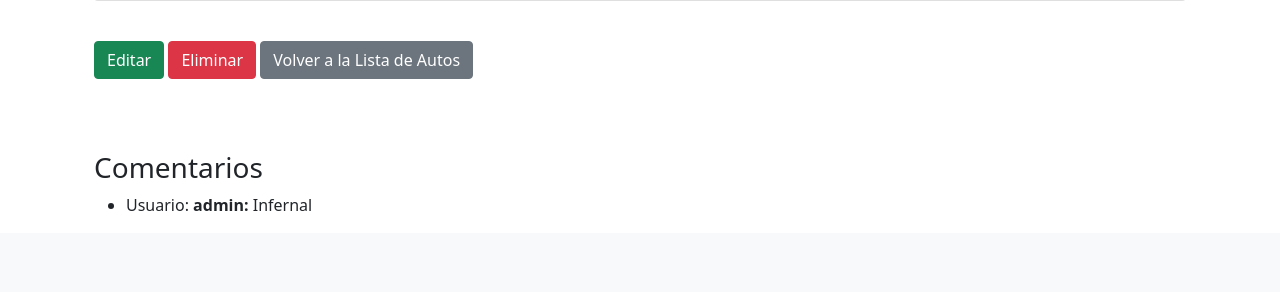
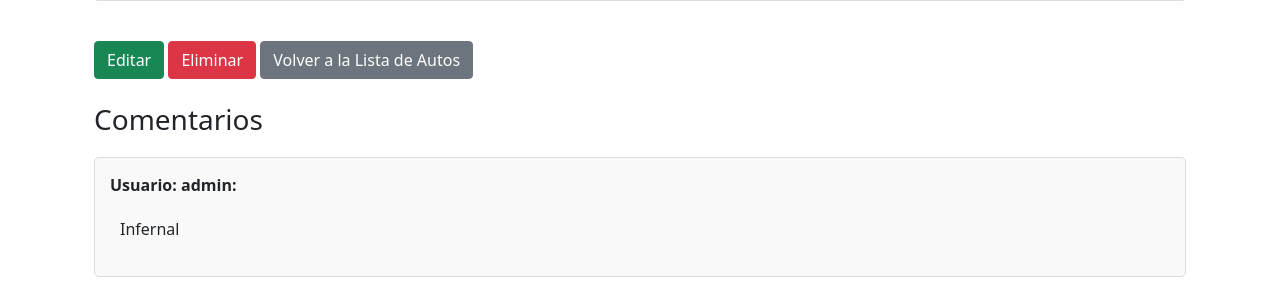
Before and after one commit to JoelFedericoCabral/consecionaria, a Django app: page /gestion/autos/7/ in a window 1280 px wide. Shown: the part 885-1177 px from the top of the page. Before the commit the page ends 1096 px from the top, so only its background shows below. Run offline with Django 5.2, Linux system fonts and the light colour scheme; data comes from the database, SQL or seed files in the repository; both versions use the stored data as it was after the commit.

Commit message:
mejora en comentarios

```diff
--- a/gestion/templates/autos/detail.html
+++ b/gestion/templates/autos/detail.html
@@ -24,20 +24,19 @@
     </form>
     <a href="{% url 'auto-list' %}" class="btn btn-secondary mt-3">Volver a la Lista de Autos</a>
     <br><br>
-    <br><br>
 
     <h3>Comentarios</h3>
-    {% if comentarios %}
-        <ul>
+    <div class="comment-section" style="margin-top: 20px;">
+        {% if comentarios %}
             {% for comentario in comentarios %}
-                <li>
-                    Usuario: <strong>{{ comentario.autor.username }}:</strong>
-                    {{ comentario.comentario }}
-                </li>
+                <div class="comment-card" style="background: #f9f9f9; border: 1px solid #ddd; border-radius: 5px; padding: 15px; margin-bottom: 15px;">
+                    <div class="comment-author" style="font-weight: bold; margin-bottom: 10px;">Usuario: <strong>{{ comentario.autor.username }}:</strong></div>
+                    <div class="comment-text" style="margin-bottom: 10px; padding: 10px;">{{ comentario.comentario }}</div>
+                </div>
             {% endfor %}
-        </ul>
-    {% else %}
-        <p>No hay comentarios para este auto.</p>
-    {% endif %}
+        {% else %}
+            <p>No hay comentarios para este auto.</p>
+        {% endif %}
+    </div>
 </div>
 {% endblock %}
--- a/home/templates/home/base.html
+++ b/home/templates/home/base.html
@@ -4,6 +4,7 @@
     <meta charset="UTF-8">
     <meta name="viewport" content="width=device-width, initial-scale=1.0">
     <title>Concesionaria de Autos</title>
+    {% load static %}
     <link href="https://cdn.jsdelivr.net/npm/bootstrap@5.1.3/dist/css/bootstrap.min.css" rel="stylesheet">
     <script src="https://cdn.jsdelivr.net/npm/bootstrap@5.1.3/dist/js/bootstrap.bundle.min.js"></script>
 
--- a/home/templates/home/login.html
+++ b/home/templates/home/login.html
@@ -1,4 +1,4 @@
-{% extends 'home/base.html' %}
+{% extends 'home/auth.html' %}
 {% load static %}
 {% load crispy_forms_tags %}
 {% block head %}
--- a/home/templates/home/register.html
+++ b/home/templates/home/register.html
@@ -1,4 +1,4 @@
-{% extends 'home/base.html' %}
+{% extends 'home/auth.html' %}
 {% load static %}
 {% load crispy_forms_tags %}
 {% block head %}
```
Also changed, not shown: db.sqlite3, static/css/style.css (line endings or trailing spaces).
